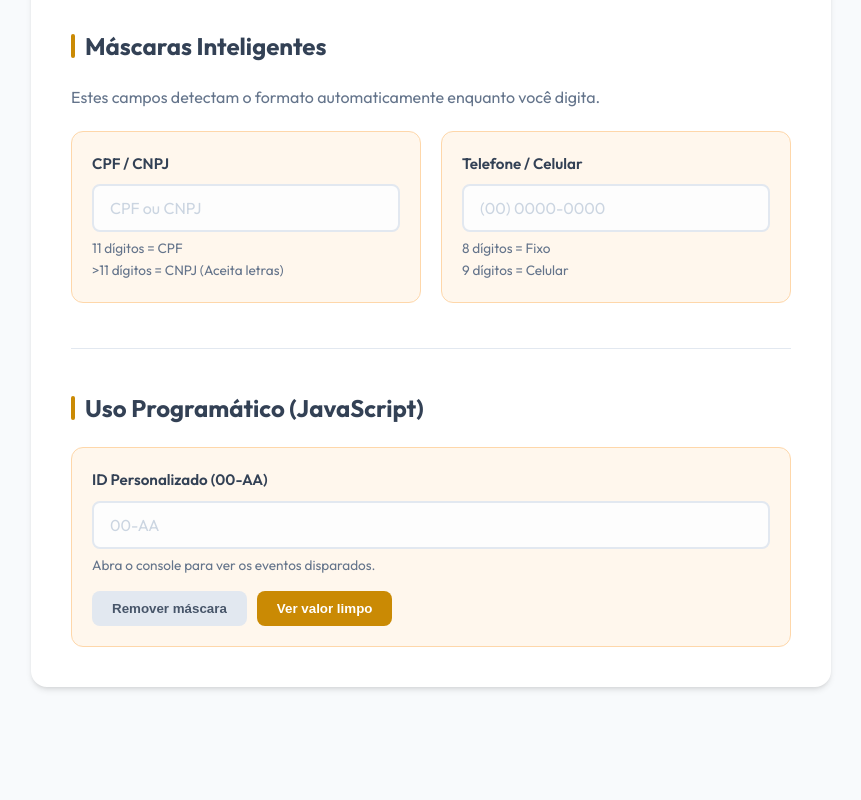
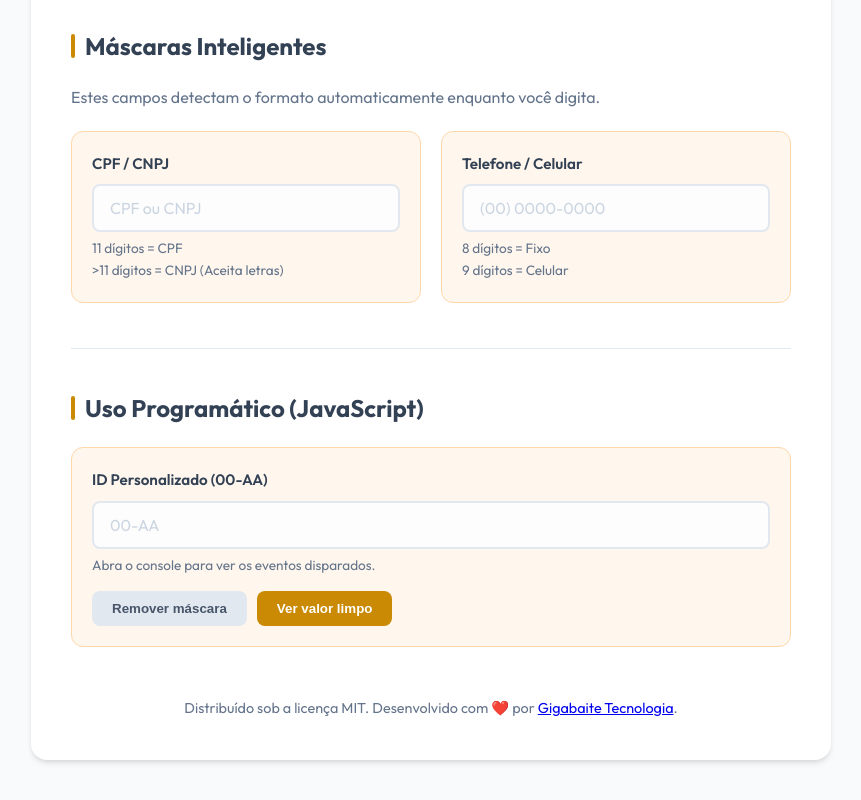
Before and after one commit to gigabaiteti/caramelo-mask, a plain HTML site: page index.html in a window 1280 px wide. Shown: the part 1097-1897 px from the top of the page, without its empty margins (209-1070 px from the left). Before the commit the page ends 1824 px from the top, so only its background shows below. Drawn offline with Linux system fonts and the light colour scheme.

Commit message:
Update index.html

```diff
--- a/index.html
+++ b/index.html
@@ -4,6 +4,7 @@
     <meta charset="UTF-8">
     <meta name="viewport" content="width=device-width, initial-scale=1.0">
     <title>Caramelo Mask 🐶</title>
+    <!-- Google Fonts -->
     <link href="https://fonts.googleapis.com/css2?family=Outfit:wght@300;400;600;700&display=swap" rel="stylesheet">
     <style>
         :root {
@@ -306,7 +307,14 @@
                 <button id="btn-clean">Ver valor limpo</button>
             </div>
         </div>
+
+        <footer>
+            <p>Distribuído sob a licença MIT. Desenvolvido com ❤️ por <a href="https://www.gigabaite.com.br" target="_blank">Gigabaite Tecnologia</a>.</p>
+        </footer>
     </div>
+
+    <!-- Importa a biblioteca (agora renomeada para caramelo.mask.js se o usuário alterou, mas vou manter o nome gerado anteriormente ou o que estiver no dir) -->
+    <!-- Step 146 confirmed 'caramelo.mask.js' exists in dir -->
     <script src="caramelo.mask.js"></script>
     <script>
         // Exemplo de uso manual via JS
@@ -339,5 +347,8 @@
             alert('Valor limpo: ' + clean);
         });
     </script>
+
+
+
 </body>
 </html>
```
